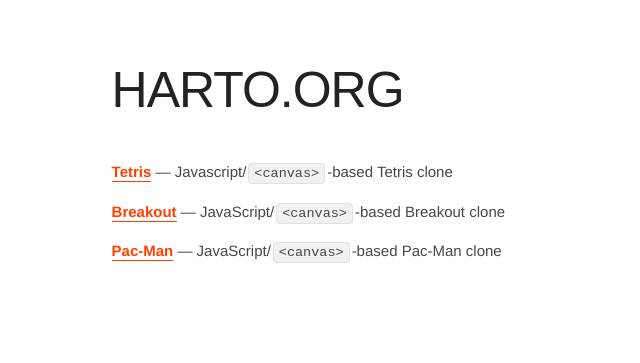
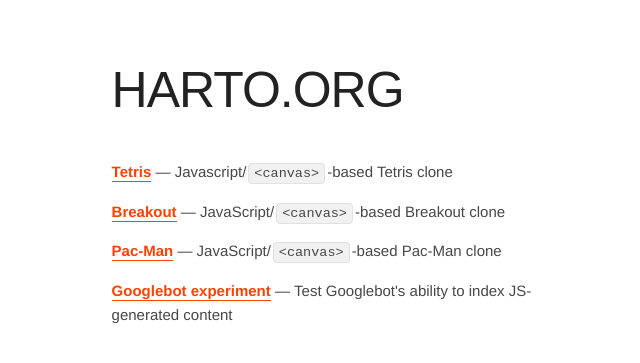
Before and after one commit to harto/hey-stu.art, a Jekyll site: the page built from src/junk/index.html, in a window 1280 px wide. Shown: the top 363 px of the page, without its empty margins (298-938 px from the left). Built offline with Jekyll 4.4.1, drawn with Linux system fonts in a browser that asks for light colours; some web fonts are replaced; Markdown is read by kramdown in place of the engine named in the settings.

Commit message:
Googlebot experiment

```diff
--- a/src/_data/experiments.yml
+++ b/src/_data/experiments.yml
@@ -9,3 +9,7 @@
 - name: Pac-Man
   url: http://harto.github.io/pacman
   description: JavaScript/<code>&lt;canvas&gt;</code>-based Pac-Man clone
+
+- name: Googlebot experiment
+  url: ./googlebot.html
+  description: Test Googlebot's ability to index JS-generated content
```
Also changed, not shown: src/junk/googlebot.html (added, +8 -0 lines).
